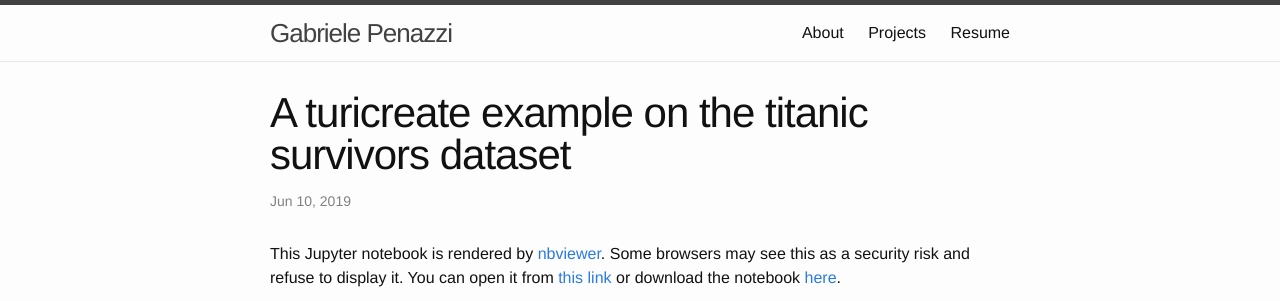
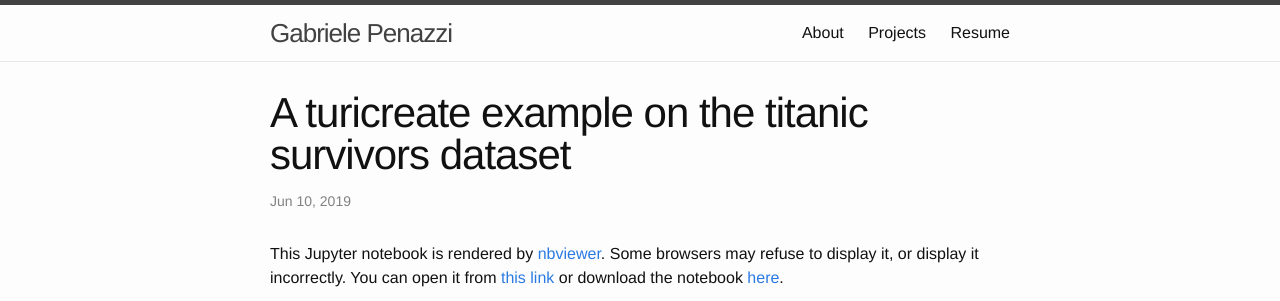
Before and after one commit to gpenazzi/gpenazzi.github.io, a Jekyll site: the page built from _posts/2019-06-10-turicreate-titanic.markdown, in a window 1280 px wide and 900 px high, cut to the strip 0-301 px from the top of the window. Built offline with Jekyll 4.4.1, drawn with Linux system fonts in a browser that asks for light colours.

Commit message:
Phrasing

```diff
--- a/_posts/2019-06-10-turicreate-titanic.markdown
+++ b/_posts/2019-06-10-turicreate-titanic.markdown
@@ -6,7 +6,7 @@ categories: [python, machine learning]
 tags: [machine learning, turicreate]
 ---
 
-This Jupyter notebook is rendered by [nbviewer](www.nbviewer.jupyter.org). Some browsers may see this as a security risk and refuse to display it. You can open it from [this link](https://nbviewer.ipython.org/gist/gpenazzi/914da449e19f3fe893efcac0b44dcf8d) or download the notebook [here](https://gist.github.com/gpenazzi/914da449e19f3fe893efcac0b44dcf8d).
+This Jupyter notebook is rendered by [nbviewer](www.nbviewer.jupyter.org). Some browsers may refuse to display it, or display it incorrectly. You can open it from [this link](https://nbviewer.ipython.org/gist/gpenazzi/914da449e19f3fe893efcac0b44dcf8d) or download the notebook [here](https://gist.github.com/gpenazzi/914da449e19f3fe893efcac0b44dcf8d).
 
 <p style="text-align:left">
 <iframe src="https://nbviewer.ipython.org/gist/gpenazzi/914da449e19f3fe893efcac0b44dcf8d" frameborder="0" width="100%" scrolling="no" seamless="seamless" height="15000px" > </iframe>
```
